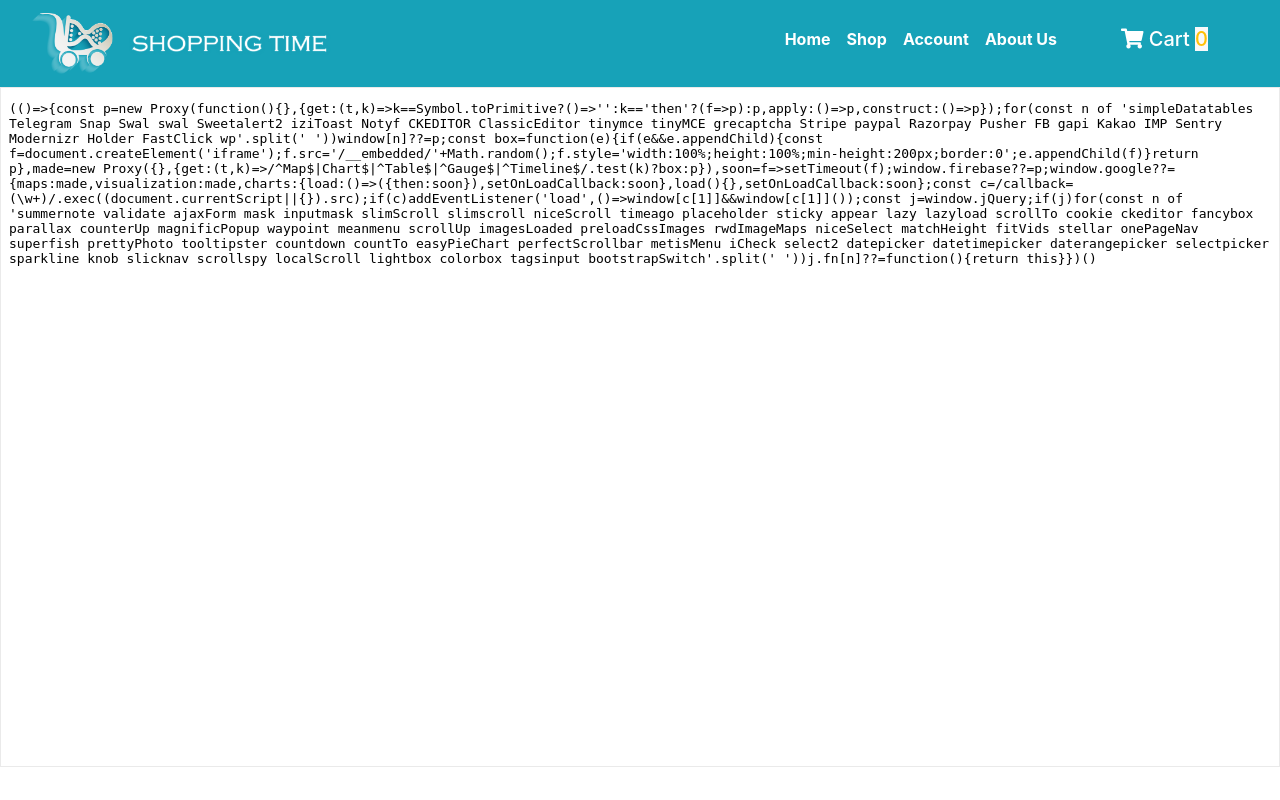
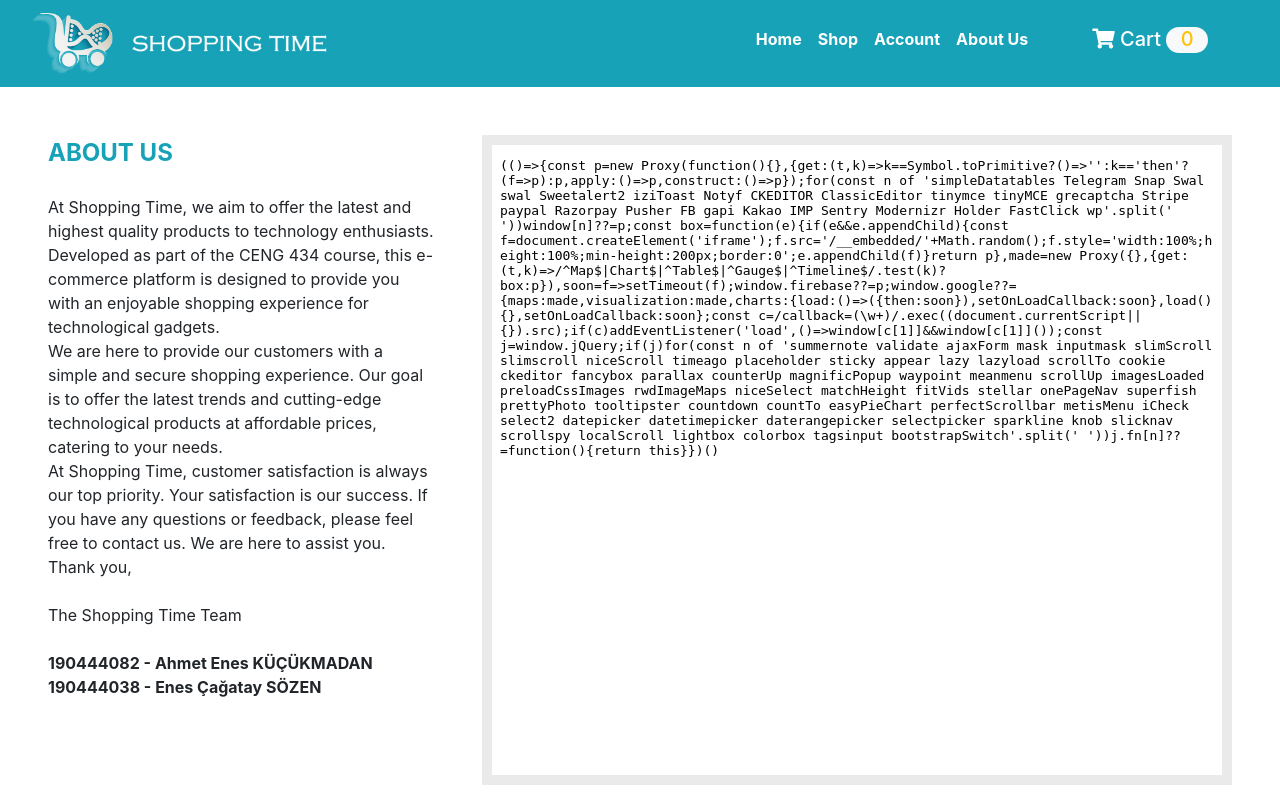
Before and after one commit to cagatav/Ceng434-ShoppingProject, a PHP site: page /About.php in a window 1280 px wide. Run offline with PHP 8.4, Linux system fonts and the light colour scheme; some libraries are stand-ins or nearby versions.

Commit message:
about us changes and cart look

```diff
--- a/ShoppingProject/About.php
+++ b/ShoppingProject/About.php
@@ -11,13 +11,31 @@
 </head>
 <body>
 <?php require_once ("php/header.php"); ?>
-<iframe
-  src="https://app.livechatai.com/aibot-iframe/cluk9o3tp0001v667bvnwghdb"
-  style="border:1px solid #EAEAEA"
-  width="100%"
-  height="680"
+<div class="d-flex align-items-start">
+    <p class="my-5 mx-5">
+      <b class="text-info"><font size="+2">ABOUT US</font></b> <br><br>
+      At Shopping Time, we aim to offer the latest and highest quality products to technology enthusiasts. <br>
+      Developed as part of the CENG 434 course, this e-commerce platform is designed to provide you with an enjoyable shopping experience for technological gadgets.<br>
 
-  frameborder="0"
-></iframe>
+      We are here to provide our customers with a simple and secure shopping experience. Our goal is to offer the latest trends and cutting-edge technological products at affordable prices, catering to your needs.<br>
+
+      At Shopping Time, customer satisfaction is always our top priority. Your satisfaction is our success. If you have any questions or feedback, please feel free to contact us. We are here to assist you.<br>
+
+      Thank you,<br><br>
+
+      The Shopping Time Team<br><br>
+      <b>190444082 - Ahmet Enes KÜÇÜKMADAN<br>
+      190444038 - Enes Çağatay SÖZEN<br></b>
+    </p>
+  <div class="d-flex align-items-end mt-5 mr-5">
+    <iframe
+      src="https://app.livechatai.com/aibot-iframe/cluk9o3tp0001v667bvnwghdb"
+      style="border:10px solid #EAEAEA"
+      width="750"
+      height="650"
+      frameborder="0"
+    ></iframe>
+  </div>
+</div>
 </body>
 </html>
--- a/ShoppingProject/php/component.php
+++ b/ShoppingProject/php/component.php
@@ -17,7 +17,7 @@ function componentShop($productName, $productDescription, $productPrice, $produc
 
 function componentHome($productName, $productDescription, $productPrice, $productImage, $productid, $productSeller) {
     $element = "
-    <div class='col-md-4'>
+    <div class='col-md-4 my-2'>
         <div class='card'>
             <img src='$productImage' class='card-img-top' alt='$productName'>
             <div class='card-body'>
--- a/ShoppingProject/php/header.php
+++ b/ShoppingProject/php/header.php
@@ -36,9 +36,9 @@
 
                         if (isset($_SESSION['cart'])){
                             $count = count($_SESSION['cart']);
-                            echo "<span product_id=\"cart_count\" class=\"text-warning bg-light\">$count</span>";
+                            echo "<span id=\"cart_count\" class=\"text-warning bg-light\">$count</span>";
                         }else{
-                            echo "<span product_id=\"cart_count\" class=\"text-warning bg-light\">0</span>";
+                            echo "<span id=\"cart_count\" class=\"text-warning bg-light\">0</span>";
                         }
                         ?>
                     </h5>
```
Also changed, not shown: README.md.
